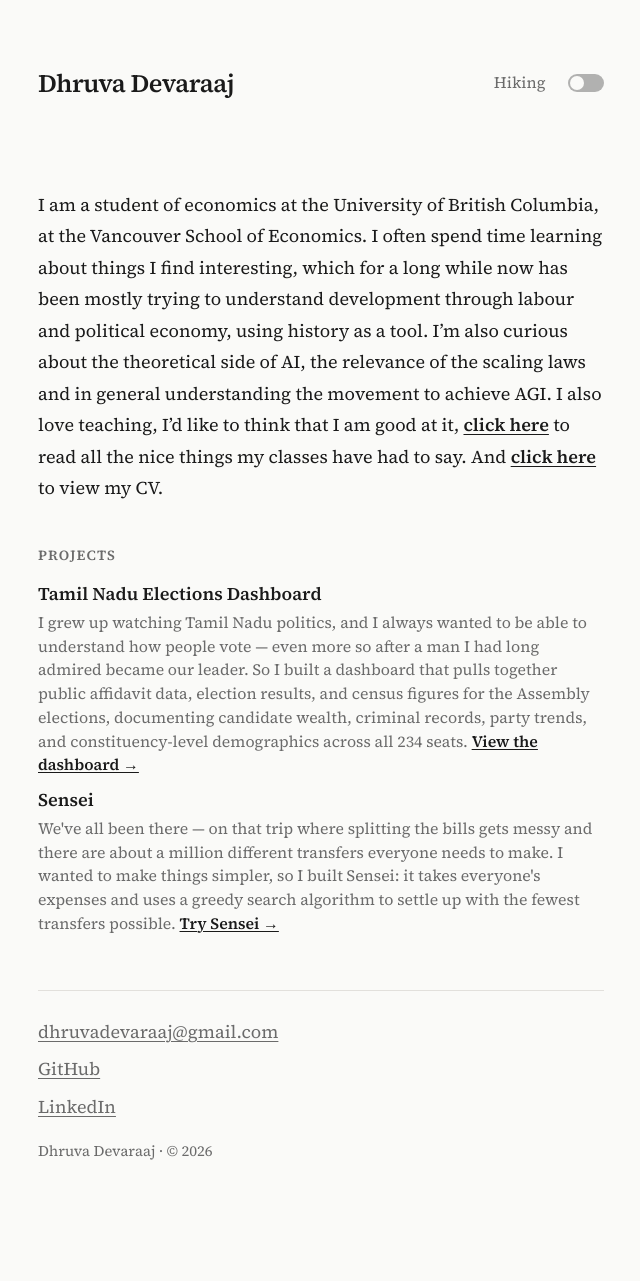
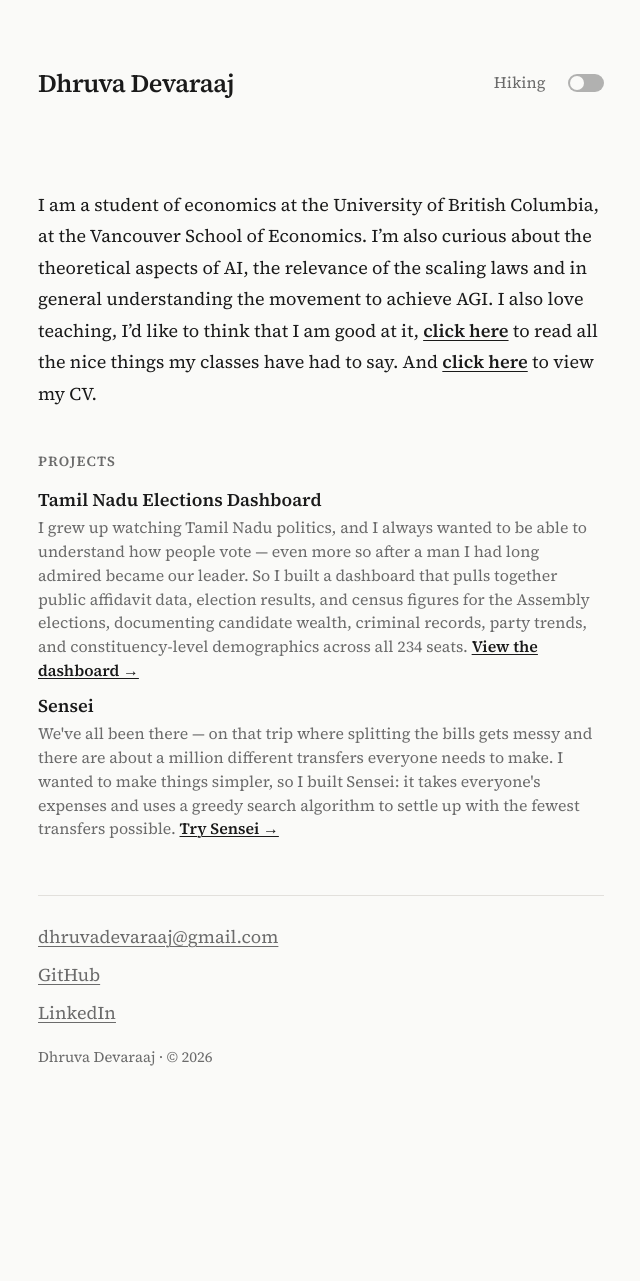
Before and after one commit to dhruva36/dhruva36.github.io, a Jekyll site: the page built from index.md, in a window 1280 px wide. Shown: the whole page, without its empty margins (319-959 px from the left). Built offline with Jekyll 4.4.1, drawn with Linux system fonts in a browser that asks for light colours; after the commit the page ends 1186 px from its top, so only the background shows below that.

Commit message:
Remove learning interests line from intro

```diff
--- a/index.md
+++ b/index.md
@@ -3,7 +3,7 @@ layout: home
 description: "Dhruva Devaraaj — economics, econometrics, and the things I find interesting."
 ---
 
-I am a student of economics at the University of British Columbia, at the Vancouver School of Economics. I often spend time learning about things I find interesting, which for a long while now has been mostly trying to understand development through labour and political economy, using history as a tool. I’m also curious about the theoretical side of AI, the relevance of the scaling laws and in general understanding the movement to achieve AGI. I also love teaching, I’d like to think that I am good at it, [click here](https://www.dropbox.com/scl/fi/itsfoirl2nppztparq538/TA-Reviews.pdf?rlkey=i6fc8z3bnioh7m0xzg50se5cb&st=ywmax8ip&dl=0) to read all the nice things my classes have had to say. And [click here]({{ site.cv_url }}) to view my CV.
+I am a student of economics at the University of British Columbia, at the Vancouver School of Economics. I’m also curious about the theoretical aspects of AI, the relevance of the scaling laws and in general understanding the movement to achieve AGI. I also love teaching, I’d like to think that I am good at it, [click here](https://www.dropbox.com/scl/fi/itsfoirl2nppztparq538/TA-Reviews.pdf?rlkey=i6fc8z3bnioh7m0xzg50se5cb&st=ywmax8ip&dl=0) to read all the nice things my classes have had to say. And [click here]({{ site.cv_url }}) to view my CV.
 
 <section>
     <h2>Projects</h2>
```
